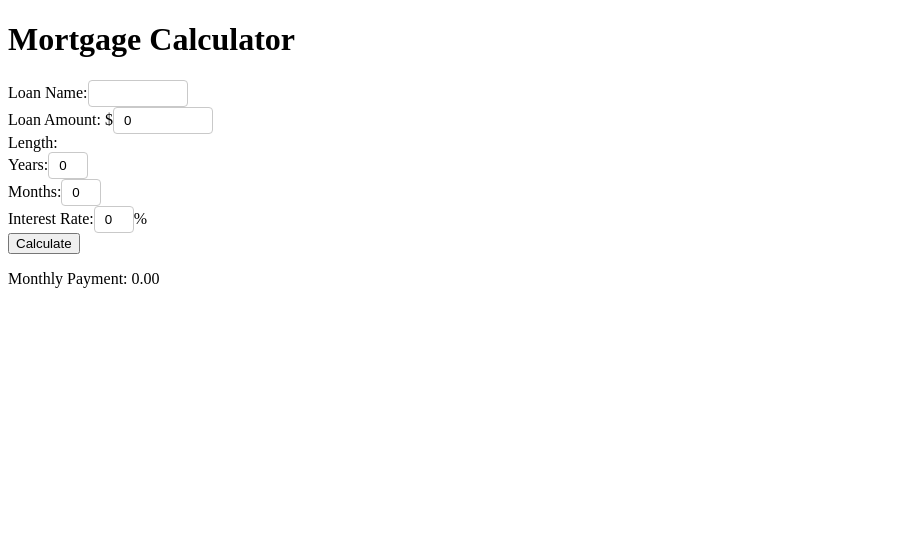
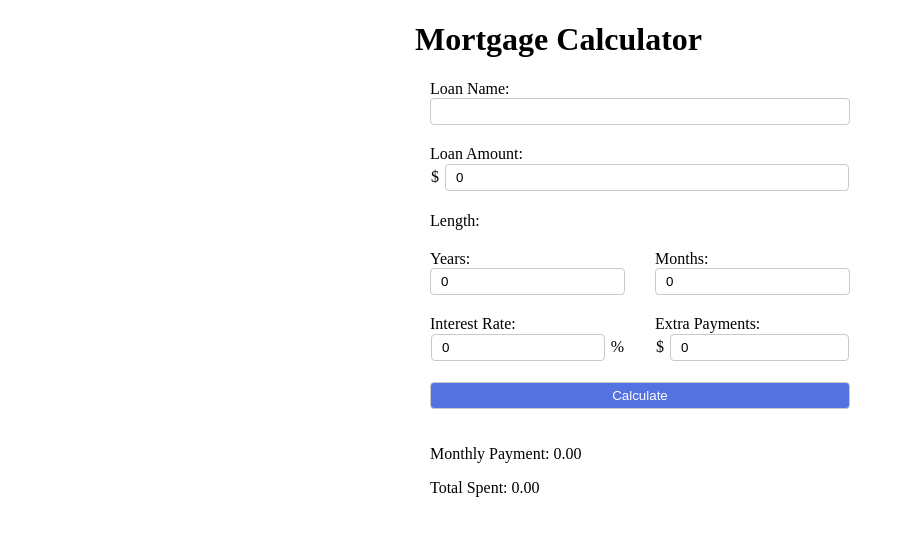
Before and after one commit to tedaky/IT-680-Mortgage-Calculator, an Angular app: page / in a window 1280 px wide. Shown: the top 536 px of the page, without its empty margins (0-905 px from the left). Built offline with nearby package versions, Linux system fonts and the light colour scheme.

Commit message:
Styled Table and fixed calculations for monthly

```diff
--- a/src/app/amortization-calculator/amortization-calculator.component.html
+++ b/src/app/amortization-calculator/amortization-calculator.component.html
@@ -1,50 +1,97 @@
 <h1>Mortgage Calculator</h1>
 <form #form="ngForm" autocomplete="off" (submit)="form.valid ? calculate() : null">
-    <div>
-        <label for="loanName">Loan Name:</label>
-        <input [(ngModel)]="loanName" type="text" name="loanName" id="loanName" class="input-large">
+    <!-- Loan Name -->
+    <div class="col wid100 divide">
+        <label for="loanName">Loan Name:</label><br>
+        <input [(ngModel)]="loanName" type="text" name="loanName" id="loanName" class="input">
     </div>
-    <div>
+    <!-- Loan Amount -->
+    <div class="col wid100 divide">
         <label for="loanAmount">Loan Amount:</label>
-        $<input [(ngModel)]="loanAmount" type="text" name="loanAmount" (keyup)="loanAmountUpdate()" id="loanAmount" class="input-large" required>
+        <table>
+            <tr>
+                <td width="1%">$</td>
+                <td width="100%"><input [(ngModel)]="loanAmount" type="text" name="loanAmount" (keyup)="loanAmountUpdate()" id="loanAmount" class="input" required></td>
+            </tr>
+        </table>
     </div>
-    <div>
+    <!-- Loan Length -->
+    <div class="col wid100 divide">
         <label>Length:</label>
         <input type="hidden" [(ngModel)]="time" name="time" id="time">
-        <div>
-            <div>
-                <label for="years">Years:</label>
-                <input type="text" name="years" id="years" [(ngModel)]="years" (keyup)="lengthUpdate()" class="input-small" required>
     </div>
-            <div>
-                <label for="months">Months:</label>
-                <input type="text" name="months" id="months" [(ngModel)]="months" (keyup)="lengthUpdate()" class="input-small" required>
+    <!-- Loan Length Years / Months -->
+    <div class="divide">
+        <div class="col wid50">
+            <label for="years">Years:</label><br>
+            <input type="text" name="years" id="years" [(ngModel)]="years" (keyup)="lengthUpdate()" class="input" required>
+        </div><div class="col wid50">
+            <label for="months">Months:</label><br>
+            <input type="text" name="months" id="months" [(ngModel)]="months" (keyup)="lengthUpdate()" class="input" required>
         </div>
     </div>
+    <!-- Interest Rate -->
+    <div class="col wid50 col divide">
+        <label for="interestRate">Interest Rate:</label>
+        <table>
+            <tr>
+                <td width="100%"><input type="text" id="interestRate" name="interestRate" [(ngModel)]="interestRate" class="input"></td>
+                <td width="1%">%</td>
+            </tr>
+        </table>
     </div>
-    <div>
-        <label for="interestRate">Interest Rate:</label>
-        <input type="text" id="interestRate" name="interestRate" [(ngModel)]="interestRate" class="input-small">%
+    <!-- Extra Payments -->
+    <div class="col wid50 col divide">
+        <label for="extraPayments">Extra Payments:</label>
+        <table>
+            <tr>
+                <td width="1%">$</td>
+                <td width="100%"><input type="text" id="extraPayments" name="extraPayments" [(ngModel)]="extraPayments" class="input"></td>
+            </tr>
+        </table>
     </div>
+    <!-- Calculate -->
+    <div class="col wid100 col divide">
         <button type="submit">Calculate</button>
-    <div>
+    </div>
+    <!-- Monthly Payment -->
+    <div class="col wid100 col">
         <p>Monthly Payment: {{ (monthlyPayment).toFixed(2) }}</p>
+        <p>Total Spent: {{ (monthlyPayment * time).toFixed(2) }}</p>
     </div>
 </form>
 
+<div [@feedbackInOut]="feedbackInOutVal">
     <table *ngIf="monthlyPayment" border="1">
         <tr>
             <th>Month #</th>
             <th>Payment</th>
             <th>Interest</th>
             <th>Principal</th>
+            <th>Extra Payment</th>
             <th>Balance</th>
         </tr>
-    <tr *ngFor="let item of table; let i = index">
+        <tr *ngFor="let item of table.table; let i = index">
             <td>{{ i + 1 }}</td>
-        <td>{{ (monthlyPayment).toFixed(2) }}</td>
+            <td>{{ (item.principal + item.interest + item.extra).toFixed(2) }}</td>
             <td>{{ (item.interest).toFixed(2) }}</td>
             <td>{{ (item.principal).toFixed(2) }}</td>
+            <td>{{ (item.extra).toFixed(2) }}</td>
             <td>{{ (item.balance).toFixed(2) }}</td>
         </tr>
+        <tr>
+            <td>Totals:</td>
+            <td>{{ (table.principal + table.interest + table.extra).toFixed(2) }}</td>
+            <td>{{ (table.interest).toFixed(2) }}</td>
+            <td>{{ (table.principal).toFixed(2) }}</td>
+            <td>{{ (table.extra).toFixed(2) }}</td>
+            <td>{{ (table.balance).toFixed(2) }}</td>
+        </tr>
+        <tr>
+            <td colspan="4" align="center">Total Spent with Extra Payments</td>
+            <td colspan="2">{{ (table.interest + table.principal + table.extra).toFixed(2) }}</td>
+        </tr>
     </table>
+</div>
+
+<p *ngIf="monthlyPayment">Savings: {{ ((monthlyPayment * time) - (table.interest + table.principal + table.extra)).toFixed(2) }}</p>
--- a/src/app/amortization-calculator/amortization-calculator.component.scss
+++ b/src/app/amortization-calculator/amortization-calculator.component.scss
@@ -1,20 +1,5 @@
-.input-large, .input-small {
-    padding: 5px 10px;
-    border: 1px solid #c9c9c9;
-    border-radius: 4px;
+:host {
+    display: block;
+    max-width: 450px;
+    margin: auto;
 }
-.input-small {
-    width: 40px;
-}
-.input-large {
-    width: 100px;
-}
-table {
-    border-collapse: collapse;
-}
-td, th {
-    padding: 5px 7px;
-}
-tr:nth-child(odd) {
-    background-color: #e6e6e6;
-}
--- a/src/app/amortization-calculator/amortization-calculator.component.ts
+++ b/src/app/amortization-calculator/amortization-calculator.component.ts
@@ -1,17 +1,30 @@
-import { Component, OnInit, ViewEncapsulation } from '@angular/core';
+import { Component, OnInit } from '@angular/core';
+import { trigger, stagger, animate, style, group, query, transition } from '@angular/animations';
 
 @Component({
     selector: 'app-amortization-calculator',
     templateUrl: './amortization-calculator.component.html',
     styleUrls: ['./amortization-calculator.component.scss'],
-    encapsulation: ViewEncapsulation.None
+    animations: [
+        trigger('feedbackInOut', [
+            transition('* => *', [
+                style({ height: '0', overflow: 'hidden' }),
+                // height: '*' is auto|current height
+                animate('250ms linear', style({ height: '*' }))
+            ])
+        ])
+    ]
 })
 export class AmortizationCalculatorComponent implements OnInit {
-
+    feedbackInOutVal: string;
+    // Loan Name
     loanName: string;
 
+    // Loan Amount
     loanAmount: number;
+    // Loan Length in months
     time: number;
+    // Loan Interest Rate
     interestRate: number;
 
     years: number;
@@ -22,7 +35,7 @@ export class AmortizationCalculatorComponent implements OnInit {
     extraPayments: number;
     extraPaymentsType: number;
 
-    table: Amortization[];
+    table: Totals;
 
     constructor() { }
 
@@ -35,6 +48,23 @@ export class AmortizationCalculatorComponent implements OnInit {
         this.monthlyPayment = 0;
         this.extraPayments = 0;
         this.extraPaymentsType = 0;
+    }
+
+    roundTo(number: number, digits: number) {
+        let negative = false;
+
+        digits = (digits === undefined) ? 0 : digits;
+
+        if ( number < 0) {
+            negative = true;
+            number = number * -1;
+        }
+
+        const multiplicator = Math.pow(10, digits);
+        number = parseFloat((number * multiplicator).toFixed(11));
+        number = parseFloat((Math.floor(number) / multiplicator).toFixed(2));
+
+        return number = (negative) ? parseFloat((number * -1).toFixed(2)) : number;
     }
 
     // converts value to a number 0 or greater
@@ -68,66 +98,90 @@ export class AmortizationCalculatorComponent implements OnInit {
 
     // calculates the amortization table
     calculate(): void {
+        this.monthlyPayment = this.calculateMonthlyPayment();
         this.table = this.amortization();
+        this.feedbackInOutVal = 'in';
+        setTimeout(() => {
+            this.feedbackInOutVal = undefined;
+        }, 250);
+    }
+
+    monthlyRate(): number {
+        return this.interestRateUpdate(this.interestRate) / 12;
+    }
+
+    // calculate monthly payment
+    calculateMonthlyPayment(): number {
+        const balance = this.loanAmount;
+        const monthlyRate = this.monthlyRate();
+        const terms = this.time;
+
+        return this.roundTo(balance * (monthlyRate / (1 - Math.pow(1 + monthlyRate, -terms))), 2);
     }
 
     // The magic
-    amortization(): Amortization[] {
+    amortization(): Totals {
         let balance: number = this.loanAmount;
-        const monthlyRate: number = this.interestRateUpdate(this.interestRate) / 12;
-        const terms: number = this.time;
-        this.monthlyPayment = balance * (monthlyRate / (1 - Math.pow(1 + monthlyRate, -terms)));
+        const monthlyRate: number = this.monthlyRate();
+        // console.log(this.interestRateUpdate(this.interestRate) / 12);
+        let monthlyPayment = this.calculateMonthlyPayment();
 
         let table: Amortization[];
         table = [];
         // in-loop interest amount holder
-        let interest: number = 0;
+        let interest = 0;
         // in-loop monthly principal amount holder
-        let monthlyPrincipal: number = 0;
-        let principal: number = 0;
+        let monthlyPrincipal = 0;
+        let principal = 0;
+        let extra = this.roundTo(this.extraPayments, 2);
 
-        for (let count = 0; count < terms; count++) {
+        let monthlyPaymentExtra = 0;
+        let interestTotal = 0;
+        let principalTotal = 0;
+        let extraTotal = 0;
+        let monthlyPaymentTotal = 0;
+        let temp = 0;
 
+        while (balance > 0) {
             // code for displaying in loop balance
-            balance = parseFloat(balance.toFixed(2));
+            balance = this.roundTo(balance, 2);
 
             // calc the in-loop interest amount
-            interest = parseFloat((balance * monthlyRate).toFixed(2));
+            interest = this.roundTo((balance * monthlyRate), 2);
+            interestTotal = interestTotal + interest;
 
             // calc the in-loop monthly principal
-            monthlyPrincipal = this.monthlyPayment - interest;
-            principal = parseFloat(monthlyPrincipal.toFixed(2));
+            monthlyPayment = (monthlyPayment < balance) ? monthlyPayment : balance;
+            monthlyPrincipal = monthlyPayment - interest;
+            principal = this.roundTo(monthlyPrincipal, 2);
+            principalTotal = principalTotal + principal;
+
+            // update the balance for each loop iteration
+            temp = this.roundTo(balance - principal - interest - extra, 2);
+            monthlyPaymentExtra = (temp > 0) ? monthlyPayment + extra : balance;
+            extra = (temp > 0) ? extra : balance - monthlyPayment;
+            extraTotal = extraTotal + extra;
+
+            balance = (this.roundTo(monthlyPayment + extra, 2) < balance) ? this.roundTo(balance - principal - extra, 2) : this.roundTo(balance - balance, 2);
+
+            monthlyPaymentTotal = monthlyPaymentTotal + monthlyPaymentExtra;
 
             table.push({
                 balance: balance,
                 interest: interest,
-                principal: principal
+                principal: principal,
+                extra: extra
             });
-
-            // update the balance for each loop iteration
-            balance = balance - monthlyPrincipal;
         }
 
-        // code for displaying in loop balance
-        balance = parseFloat(balance.toFixed(2));
-
-        // calc the in-loop interest amount
-        interest = parseFloat((balance * monthlyRate).toFixed(2));
-
-        // calc the in-loop monthly principal
-        monthlyPrincipal = this.monthlyPayment - interest;
-        principal = parseFloat(monthlyPrincipal.toFixed(2));
-
-        table.push({
+        return {
+            interest: interestTotal,
+            principal: principalTotal,
+            extra: extraTotal,
+            monthlyPayment: monthlyPaymentTotal,
             balance: balance,
-            interest: interest,
-            principal: principal
-        });
-
-        // update the balance for each loop iteration
-        balance = balance - monthlyPrincipal;
-
-        return table;
+            table: table
+        };
     }
 
 }
@@ -137,4 +191,14 @@ interface Amortization {
     balance: number;
     interest: number;
     principal: number;
+    extra: number;
 }
+
+interface Totals {
+    interest: number;
+    principal: number;
+    extra: number;
+    monthlyPayment: number;
+    balance: number;
+    table: Amortization[];
+}
--- a/src/app/app.module.ts
+++ b/src/app/app.module.ts
@@ -1,6 +1,6 @@
 import { BrowserModule } from '@angular/platform-browser';
 import { NgModule } from '@angular/core';
-
+import { BrowserAnimationsModule } from '@angular/platform-browser/animations';
 import { AppRoutingModule } from './app-routing.module';
 
 import { AppComponent } from './app.component';
@@ -12,7 +12,8 @@ import { AppComponent } from './app.component';
     ],
     imports: [
         BrowserModule,
-        AppRoutingModule
+        AppRoutingModule,
+        BrowserAnimationsModule
     ],
     providers: [],
     bootstrap: [AppComponent]
--- a/src/styles.scss
+++ b/src/styles.scss
@@ -2,3 +2,53 @@
 * {
     box-sizing: border-box;
 }
+
+.input, button {
+    padding: 5px 10px;
+    border: 1px solid #c9c9c9;
+    border-radius: 4px;
+    width: 100%;
+}
+button {
+    background-color: #5472e0;
+    color: white;
+}
+
+table {
+    border-collapse: collapse;
+}
+[width="1%"] {
+    &:first-child {
+        padding-right: 5px;
+    }
+    &:last-child {
+        padding-left: 5px;
+    }
+}
+form {
+    & + div table {
+        tr:nth-child(odd) {
+            background-color: #e6e6e6;
+        }
+        td, th {
+            padding: 5px 7px;
+        }
+    }
+}
+
+.col {
+    padding: 0 15px;
+}
+.divide {
+    margin-bottom: 20px;
+}
+[class*="wid"] {
+    display: inline-block;
+    vertical-align: top;
+}
+.wid100 {
+    width: 100%;
+}
+.wid50 {
+    width: 50%;
+}
```
Lines whose indentation alone changed are shown as unchanged.
